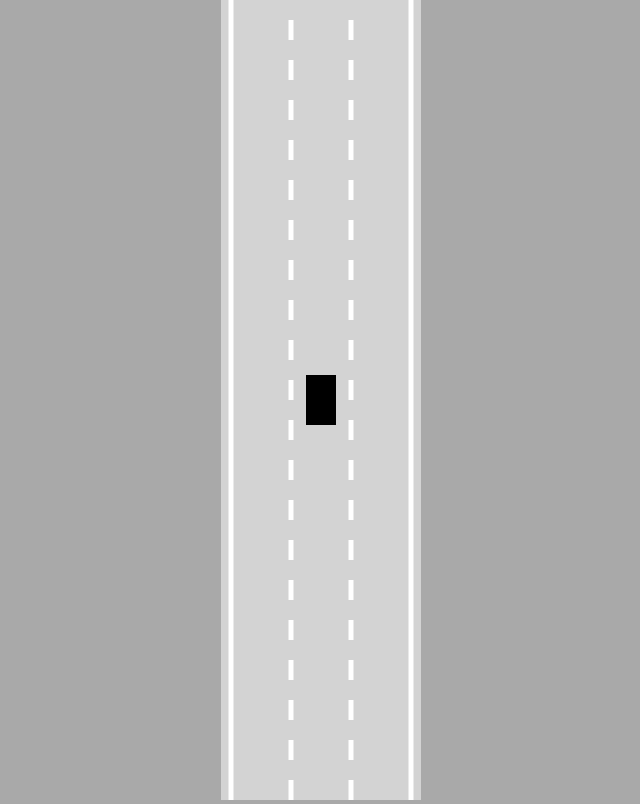
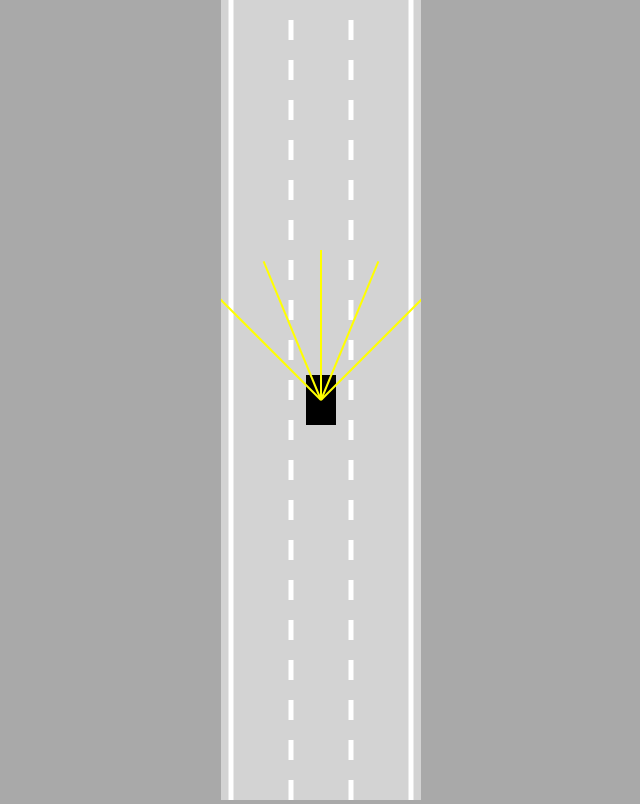
Before and after one commit to CodingOver/self-driving-car, a plain HTML site: page index.html in a window 1280 px wide. Shown: the whole page, without its empty margins (319-959 px from the left). Drawn offline with Linux system fonts and the light colour scheme.

Commit message:
Drawing the rays

```diff
--- a/car.js
+++ b/car.js
@@ -4,54 +4,61 @@ class Car {
         this.y = y
         this.width = width
         this.height = height
-        this.controls = new Controls()
 
         this.speed = 0
         this.acceleration = .2
         this.maxSpeed = 3
         this.friction = 0.05
         this.angle = 0
+
+        this.sensor = new Sensor(this)
+        this.controls = new Controls()
     }
+
     update() {
         this.#move();
+        this.sensor.update()
     }
+
     #move() {
         if (this.controls.forward) {
-            this.speed += this.acceleration
+            this.speed += this.acceleration;
         }
         if (this.controls.reverse) {
-            this.speed -= this.acceleration
+            this.speed -= this.acceleration;
         }
 
         if (this.speed > this.maxSpeed) {
-            this.speed = this.maxSpeed
+            this.speed = this.maxSpeed;
+        }
+        if (this.speed < -this.maxSpeed / 2) {
+            this.speed = -this.maxSpeed / 2;
         }
 
-        if (this.speed < -this.maxSpeed) {
-            this.speed = -this.maxSpeed / 2
-        }
         if (this.speed > 0) {
-            this.speed -= this.friction
+            this.speed -= this.friction;
         }
         if (this.speed < 0) {
-            this.speed += this.friction
+            this.speed += this.friction;
         }
         if (Math.abs(this.speed) < this.friction) {
-            this.speed = 0
+            this.speed = 0;
         }
 
         if (this.speed != 0) {
-            const flip = this.speed > 0 ? 1 : -1
+            const flip = this.speed > 0 ? 1 : -1;
             if (this.controls.left) {
-                this.angle += 0.03 * flip
+                this.angle += 0.03 * flip;
             }
             if (this.controls.right) {
-                this.angle -= 0.03 * flip
+                this.angle -= 0.03 * flip;
             }
-            this.x -= Math.sin(this.angle) * this.speed;
-            this.y -= Math.cos(this.angle) * this.speed
         }
+
+        this.x -= Math.sin(this.angle) * this.speed;
+        this.y -= Math.cos(this.angle) * this.speed;
     }
+
     draw(ctx) {
         ctx.save()
         ctx.translate(this.x, this.y)
@@ -67,5 +74,7 @@ class Car {
         ctx.fill()
 
         ctx.restore()
+
+        this.sensor.draw(ctx)
     }
 }
--- a/index.html
+++ b/index.html
@@ -12,6 +12,7 @@
 <body>
     <canvas id="canvas"></canvas>
 
+    <script src="./sensor.js"></script>
     <script src="./utils.js"></script>
     <script src="./road.js"></script>
     <script src="./controls.js"></script>
--- /dev/null
+++ b/sensor.js
@@ -0,0 +1,55 @@
+class Sensor {
+    constructor(car) {
+        this.car = car
+        this.rayCount = 5
+        this.rayLength = 150
+        this.raySpread = Math.PI / 2
+        this.rays = []
+    }
+
+    update() {
+        this.#castRays();
+    }
+
+    #castRays() {
+        this.rays = []
+        for (let i = 0; i < this.rayCount; i++) {
+            const rayAngle = lerp(
+                this.raySpread / 2,
+                -this.raySpread / 2,
+                this.rayCount == 1 ? 0.5 : i / (this.rayCount - 1)
+            ) + this.car.angle
+            const start = {
+                x: this.car.x,
+                y: this.car.y
+            }
+            const end = {
+                x: this.car.x -
+                    Math.sin(rayAngle) * this.rayLength,
+
+                y: this.car.y -
+                    Math.cos(rayAngle) * this.rayLength
+            }
+            this.rays.push([start, end])
+        }
+    }
+
+    draw(ctx) {
+        for (let i = 0; i < this.rayCount; i++) {
+            ctx.beginPath();
+            ctx.lineWidth = 2
+            ctx.strokeStyle = "yellow"
+            ctx.moveTo(
+                this.rays[i][0].x,
+                this.rays[i][0].y
+            );
+            ctx.lineTo(
+                this.rays[i][1].x,
+                this.rays[i][1].y
+            )
+            ctx.stroke()
+        }
+    }
+
+
+}
```
